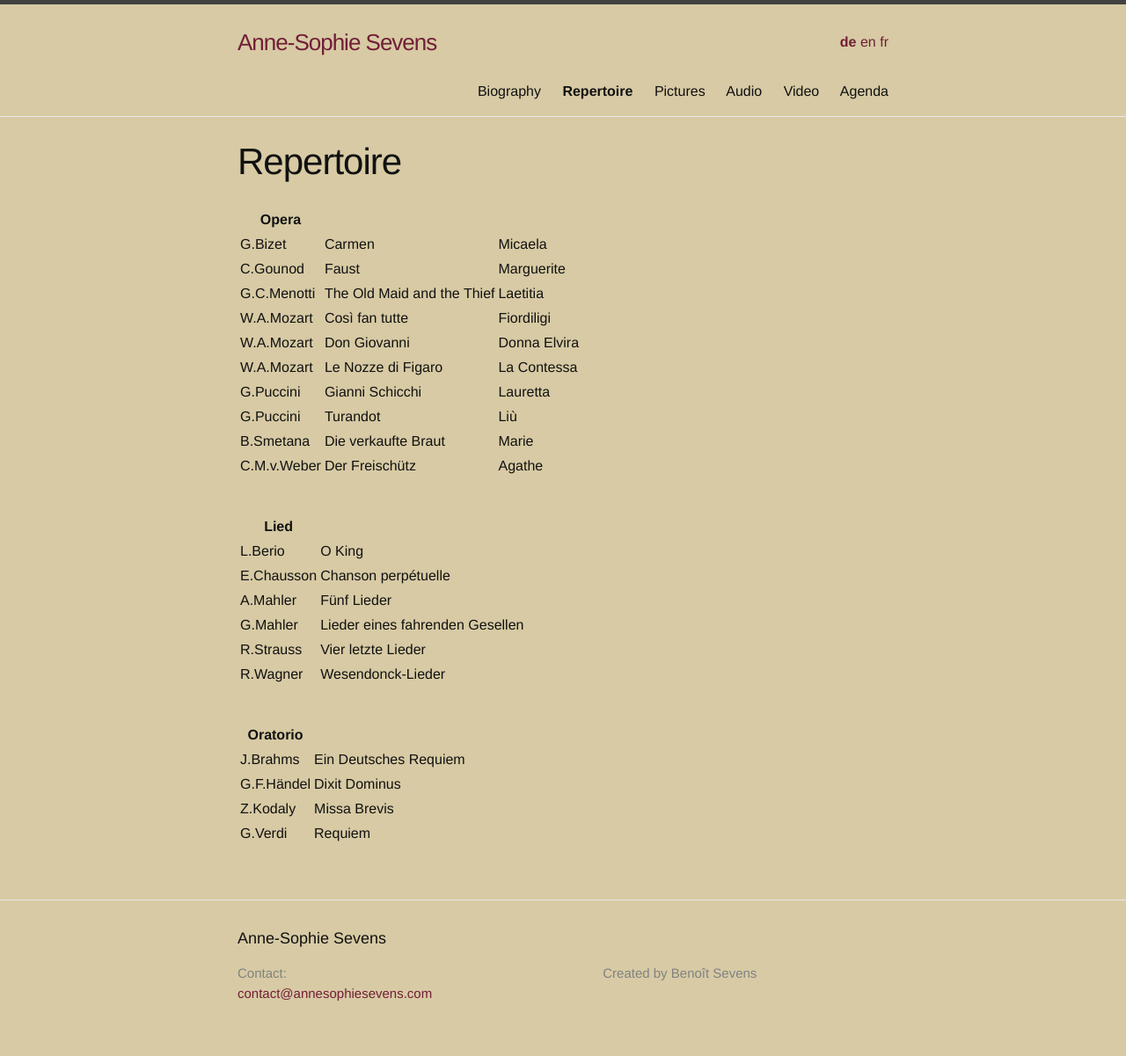
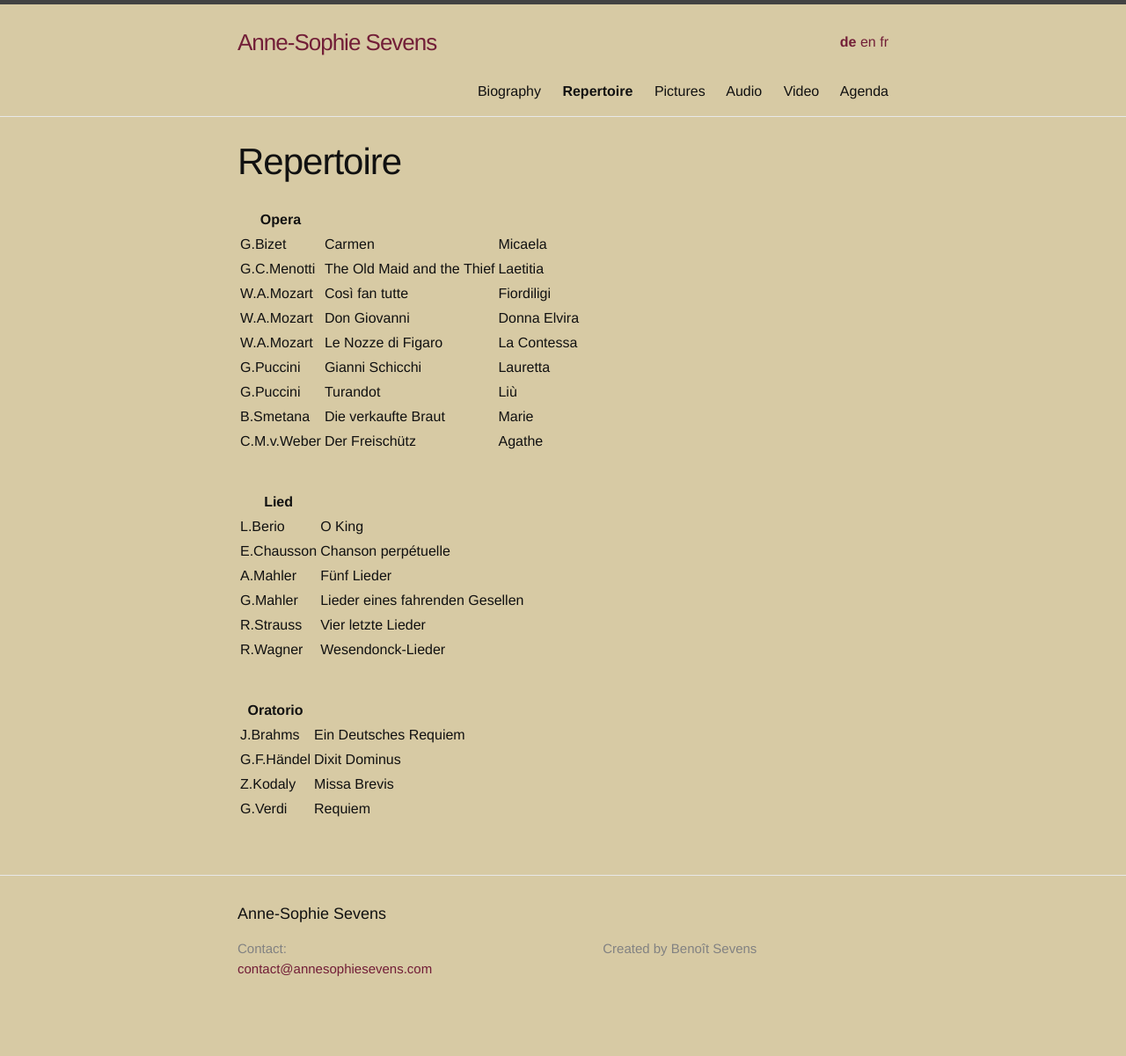
Before and after one commit to annesophie-sevens/annesophie-sevens.github.io, a Jekyll site: the page built from repertoire-de.md, in a window 1280 px wide. Shown: the whole page at 88% size. Built offline with Jekyll 4.4.1, drawn with Linux system fonts in a browser that asks for light colours; after the commit the page ends 1173 px from its top, so only the background shows below that.

Commit message:
Update repertoire-de.md

```diff
--- a/repertoire-de.md
+++ b/repertoire-de.md
@@ -10,7 +10,6 @@ ref: repertoire
 |Opera | | |
 | -------- | ----- | ---- |
 | G.Bizet | Carmen | Micaela |
-| C.Gounod | Faust | Marguerite |
 | G.C.Menotti | The Old Maid and the Thief | Laetitia |
 | W.A.Mozart | Così fan tutte | Fiordiligi |
 | W.A.Mozart | Don Giovanni | Donna Elvira |
```
